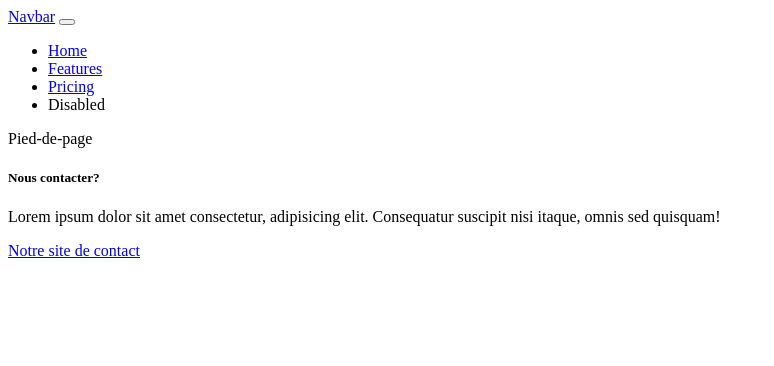
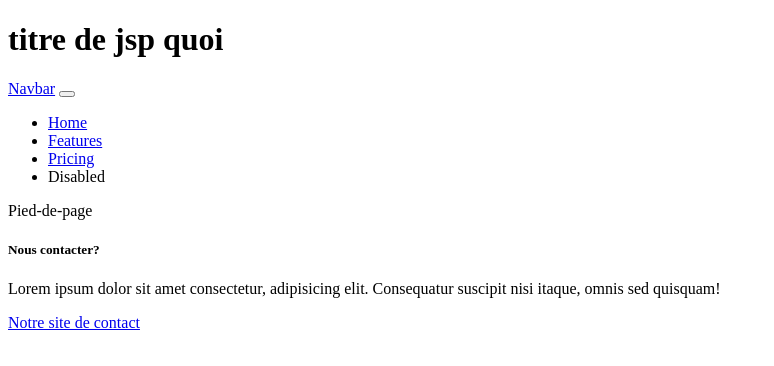
Before and after one commit to KadirDolek/KadirDolek, a plain HTML site: page index.html in a window 1280 px wide. Shown: the whole page, without its empty margins (0-774 px from the left). Drawn offline with Linux system fonts and the light colour scheme.

Commit message:
ajout du h1

```diff
--- a/index.html
+++ b/index.html
@@ -6,6 +6,8 @@
     <title>Document</title>
 </head>
 <body>
+
+<h1>titre de jsp quoi</h1>
     <header>
         <nav class="navbar navbar-expand-lg bg-body-tertiary">
             <div class="container-fluid">
```
